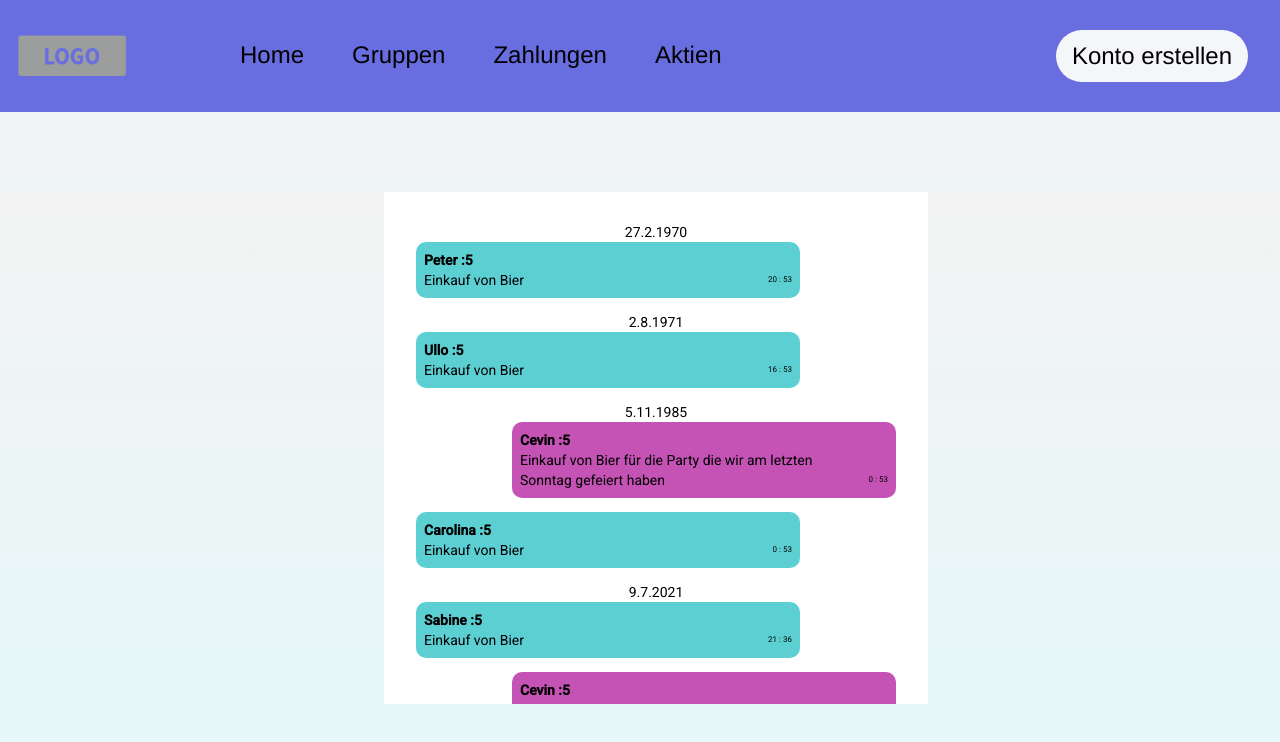
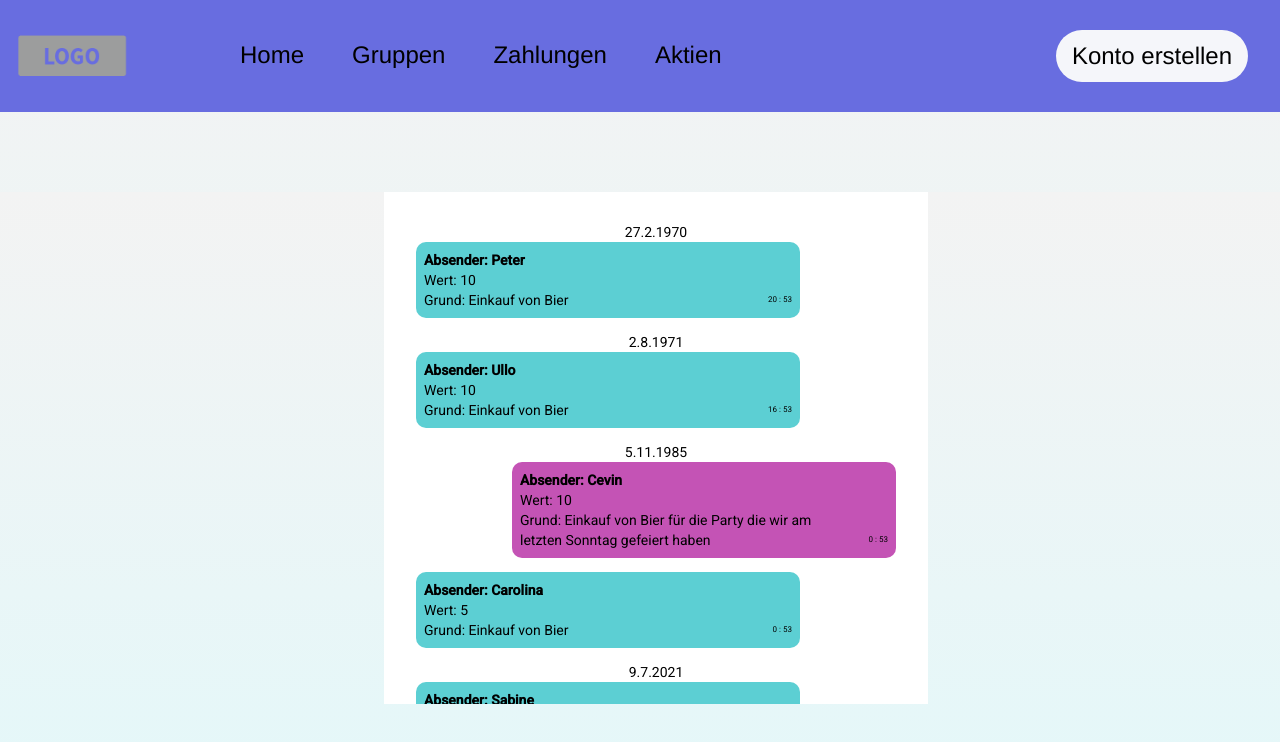
Before and after one commit to Davo00/aktien-app-frontend, an Angular app in the folder ShaFi/: page /chat in a window 1280 px wide. Shown: the top 742 px of the page. Built offline with nearby package versions, Linux system fonts and the light colour scheme; a web font is replaced by a local one.

Commit message:
Funktionierende Chatfunktion

```diff
--- a/ShaFi/src/app/app.module.ts
+++ b/ShaFi/src/app/app.module.ts
@@ -10,6 +10,7 @@ import { DialogwindowComponent } from './dialogwindow/dialogwindow.component';
 import { DialogmainexampleComponent } from './dialogmainexample/dialogmainexample.component';
 import { HomeComponent } from './home/home.component';
 import { ChatprogrammComponent } from './chatprogramm/chatprogramm.component';
+import { ChatdialogComponent } from './chatdialog/chatdialog.component';
 
 
 @NgModule({
@@ -18,7 +19,8 @@ import { ChatprogrammComponent } from './chatprogramm/chatprogramm.component';
     DialogwindowComponent,
     DialogmainexampleComponent,
     HomeComponent,
-    ChatprogrammComponent
+    ChatprogrammComponent,
+    ChatdialogComponent
   ],
   imports: [
     BrowserModule,
--- /dev/null
+++ b/ShaFi/src/app/chatdialog/chatdialog.component.html
@@ -0,0 +1,23 @@
+
+<h2>Übersicht</h2>
+
+<h3>Eingetragen von {{data.Absender}}</h3>
+
+<mat-form-field appearence="legacy" color="accent">
+    <mat-label>Grund</mat-label>
+    <input matInput value={{data.Text}} #box1 >
+   <!--  (keyup)="getValue(box.value)" -->
+    <!-- <mat-hint align="end">Min 5 character</mat-hint> -->
+  </mat-form-field>
+
+  <mat-form-field appearence="legacy" color="accent">
+    <mat-label>Wert der Zahlung</mat-label>
+    <input matInput value={{data.Value}} #box2 >
+   <!--  (keyup)="getValue(box.value)" -->
+    <!-- <mat-hint align="end">Min 5 character</mat-hint> -->
+  </mat-form-field>
+
+  <button (click)="dialogClose()">Abbrechen</button>
+  <button (click) =" safeChatDialog(box1.value, box2.value) ">Speichern</button>
+
+<!--   value={{data.Mitglieder}} -->
--- /dev/null
+++ b/ShaFi/src/app/chatdialog/chatdialog.component.ts
@@ -0,0 +1,39 @@
+import { Component,Inject, OnInit } from '@angular/core';
+import { MAT_DIALOG_DATA,MatDialogRef } from '@angular/material/dialog';
+
+@Component({
+  selector: 'app-chatdialog',
+  templateUrl: './chatdialog.component.html',
+  styleUrls: ['./chatdialog.component.css']
+})
+export class ChatdialogComponent implements OnInit {
+
+  constructor(@Inject(MAT_DIALOG_DATA) public data: {
+    Absender: string; Datum:Date; Text: string; Value: number
+  },private matDialogRef:MatDialogRef<ChatdialogComponent>
+  ) { }
+
+  ngOnInit(): void {
+  }
+
+  ngOnDestroy(){
+    if(this.data.Text === null || this.data.Value === null){
+      this.matDialogRef.close(null)
+
+    }
+    else{
+    this.matDialogRef.close(this.data)
+    }
+  }
+
+  dialogClose(){
+    this.matDialogRef.close();
+  }
+
+  safeChatDialog(text:string, amount:string){
+    this.data.Text = text;
+    this.data.Value = parseInt(amount);
+    this.matDialogRef.close();
+  }
+
+}
--- a/ShaFi/src/app/chatprogramm/chatprogramm.component.css
+++ b/ShaFi/src/app/chatprogramm/chatprogramm.component.css
@@ -20,6 +20,7 @@
     list-style: none;
     padding: 0 1rem 0 1rem;
     border-radius: 20px;
+    cursor: pointer;
 }
 
 .chatLI{
--- a/ShaFi/src/app/chatprogramm/chatprogramm.component.html
+++ b/ShaFi/src/app/chatprogramm/chatprogramm.component.html
@@ -8,16 +8,19 @@
                  {{chat.Datum.getDate()}}.{{chat.Datum.getMonth() + 1}}.{{chat.Datum.getFullYear()}}
                 </div>
             </li>
-            <li class="chatLI" [ngClass]="{active: isactive(chat.Absender)}">
+            <li (click)="openDialogChatChange(i)" class="chatLI" [ngClass]="{active: isactive(chat.Absender)}">
 
                 <div class="chatBox">
                     <div class="chatAbsender">
-                        {{chat.Absender}} :5
+                      Absender:  {{chat.Absender}}
 
                     </div>
+                    <div class="chatText">
+                       Wert: {{chat.Value}}</div>
+
                     <div class="chatInfo">
                     <div class="chatText">
-                        {{chat.text}}</div>
+                        Grund: {{chat.Text}}</div>
 
                     <div class ="chatDate">
 
--- a/ShaFi/src/app/chatprogramm/chatprogramm.component.ts
+++ b/ShaFi/src/app/chatprogramm/chatprogramm.component.ts
@@ -1,5 +1,8 @@
 import { Component, OnInit } from '@angular/core';
-var that:any = this;
+import { MatDialog } from '@angular/material/dialog';
+import { ChatdialogComponent } from '../chatdialog/chatdialog.component';
+
+
 @Component({
   selector: 'app-chatprogramm',
   templateUrl: './chatprogramm.component.html',
@@ -9,21 +12,21 @@ var that:any = this;
 
 export class ChatprogrammComponent implements OnInit {
 
-  Chats:{ Absender: string; Datum:Date; text: string; }[]  = [
+  Chats:{ Absender: string; Datum:Date; Text: string; Value: number }[]  = [
 
-    {"Absender": "Peter", "Datum": new Date(5000000000), "text": "Einkauf von Bier" },
-    {"Absender": "Ullo", "Datum":new Date(50000000000), "text": "Einkauf von Bier" },
-    {"Absender": "Cevin", "Datum":new Date(500000000000), "text": "Einkauf von Bier für die Party die wir am letzten Sonntag gefeiert haben" },
-    {"Absender": "Carolina", "Datum":new Date(500000000000), "text": "Einkauf von Bier" },
-    {"Absender": "Sabine", "Datum":new Date(), "text": "Einkauf von Bier" },
-    {"Absender": "Cevin", "Datum":new Date(), "text": "Einkauf von Bier" },
+    {"Absender": "Peter", "Datum": new Date(5000000000), "Text": "Einkauf von Bier", "Value": 10 },
+    {"Absender": "Ullo", "Datum":new Date(50000000000), "Text": "Einkauf von Bier", "Value": 10 },
+    {"Absender": "Cevin", "Datum":new Date(500000000000), "Text": "Einkauf von Bier für die Party die wir am letzten Sonntag gefeiert haben", "Value": 10 },
+    {"Absender": "Carolina", "Datum":new Date(500000000000), "Text": "Einkauf von Bier", "Value": 5},
+    {"Absender": "Sabine", "Datum":new Date(), "Text": "Einkauf von Bier", "Value": 10 },
+    {"Absender": "Cevin", "Datum":new Date(), "Text": "Einkauf von Bier", "Value": 10 },
     /* {"name": "Gruppe1", "mitglieder": "Harald, Sabine, Peter"}, */
 ];
 
 ChatDatevar = new Date(0);
 USerName = "Cevin";
 
-  constructor() { }
+  constructor(private matDialog: MatDialog) { }
 
   ngOnInit(): void {
     console.log(this.Chats)
@@ -42,6 +45,41 @@ USerName = "Cevin";
       return false;
     }
   }
+
+  openDialogChatChange(i: number){
+    let dialogref = this.matDialog.open(ChatdialogComponent,
+      {
+        data: {
+         Absender: this.Chats[i].Absender,
+         Datum:this.Chats[i].Datum,
+         Text: this.Chats[i].Text,
+         Value: this.Chats[i].Value,
+
+
+
+
+
+        }, width: "300px",
+        height:"300px",
+        position: {
+
+
+        },
+        disableClose: false
+      });
+
+      dialogref.afterClosed().subscribe( result => {
+        console.log(result)
+        this.Chats[i].Text = result.Text;
+        this.Chats[i].Value = result.Value;
+        /* this.Infos[number].name = result.Gruppenname;
+        this.Infos[number].mitglieder = result.Mitglieder; */
+
+      })
+
+
+  }
+
 
 
 
```
Also changed, not shown: ShaFi/src/app/chatdialog/chatdialog.component.css (added), 1 other file (tests, documents, lock files or other folders).
